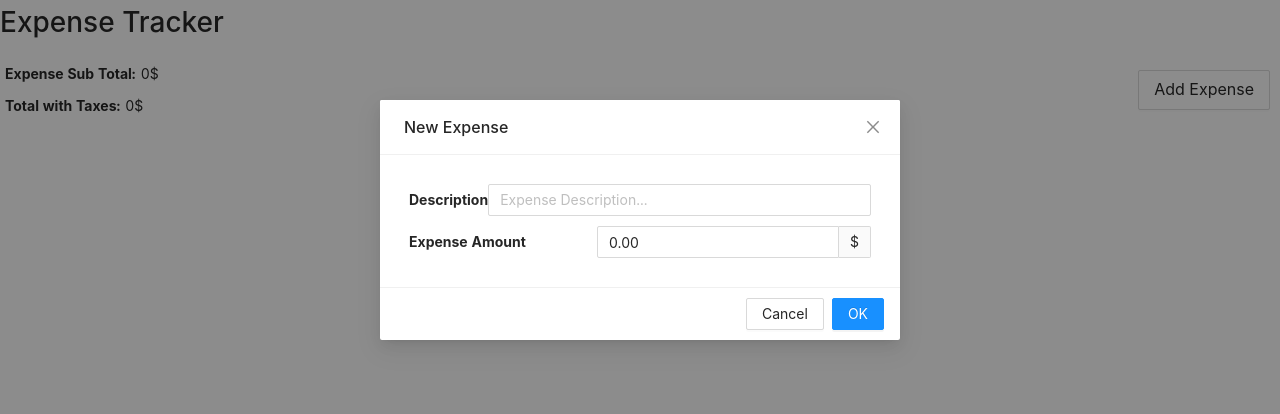
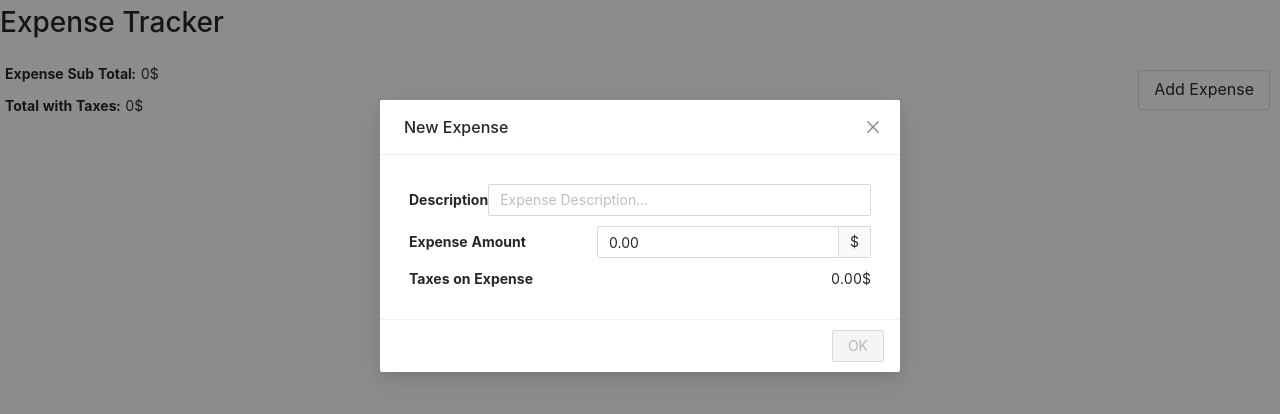
Before and after one commit to Brush87/ExpenseTrackingApp, a React app in the folder client/: page / in a window 1280 px wide. Both pictures are taken after a click on the button "Add Expense". Shown: the top 414 px of the page. Built offline with nearby package versions, Linux system fonts and the light colour scheme.

Commit message:
Little more stable UI

```diff
--- a/client/src/components/Form/CreateEditExpenseForm.tsx
+++ b/client/src/components/Form/CreateEditExpenseForm.tsx
@@ -5,9 +5,14 @@ import React, {
   SetStateAction
 } from 'react'
 import {
+  calculateTaxes,
+  displayTaxedAmount
+} from '../../utils/Utils'
+import {
   Modal,
   Input,
-  InputNumber
+  InputNumber,
+  Button
 } from 'antd'
 import style from './style.module.scss'
 
@@ -26,6 +31,12 @@ const defaultProps = {
 const CreateEditExpenseForm = (props: Props) => {
   const [amount, setAmount] = useState<number>(props.amount ?? 0)
   const [description, setDescription] = useState<string|undefined>(props.description)
+  const [taxesOnAmout, setTaxesOnAmount] = useState<number>(props.amount ? calculateTaxes(props.amount) : 0)
+
+  const validExpense = useMemo(() => amount > 0 && (description && description.length > 0), [
+    amount,
+    description
+  ])
 
   const closeModal = () => {
     props.setVisible(false)
@@ -37,13 +48,26 @@ const CreateEditExpenseForm = (props: Props) => {
 
   const onInputNumberChange = (value: number) => {
     setAmount(value)
+    setTaxesOnAmount(calculateTaxes(value))
   }
+
+  const renderModalFooter = () => (
+    <div>
+      <Button
+        disabled={!validExpense}
+        type='primary'
+      >
+        OK
+      </Button>
+    </div>
+  )
 
   return (
     <Modal
       visible={props.visible}
       title={props.editingExpense ? `Edit ${props.description!}` : 'New Expense'}
       onCancel={closeModal}
+      footer={renderModalFooter()}
     >
       <div className={style.formRow}>
         <label className={style.formLabel}>
@@ -68,6 +92,12 @@ const CreateEditExpenseForm = (props: Props) => {
           precision={2}
         />
       </div>
+      <div className={style.formRow}>
+        <label className={style.formLabel}>
+          Taxes on Expense
+        </label>
+        <span>{displayTaxedAmount(taxesOnAmout)}$</span>
+      </div>
     </Modal>
   )
 }
--- /dev/null
+++ b/client/src/utils/Utils.ts
@@ -0,0 +1,10 @@
+export const TAX_AMOUNT = 0.15
+
+export const calculateTaxes = (amount: number) => {
+  const initialAmmount = amount * TAX_AMOUNT
+  return Math.round((initialAmmount + Number.EPSILON) * 100) / 100
+}
+
+export const displayTaxedAmount = (amount: number) => {
+  return amount.toFixed(2)
+}
```
